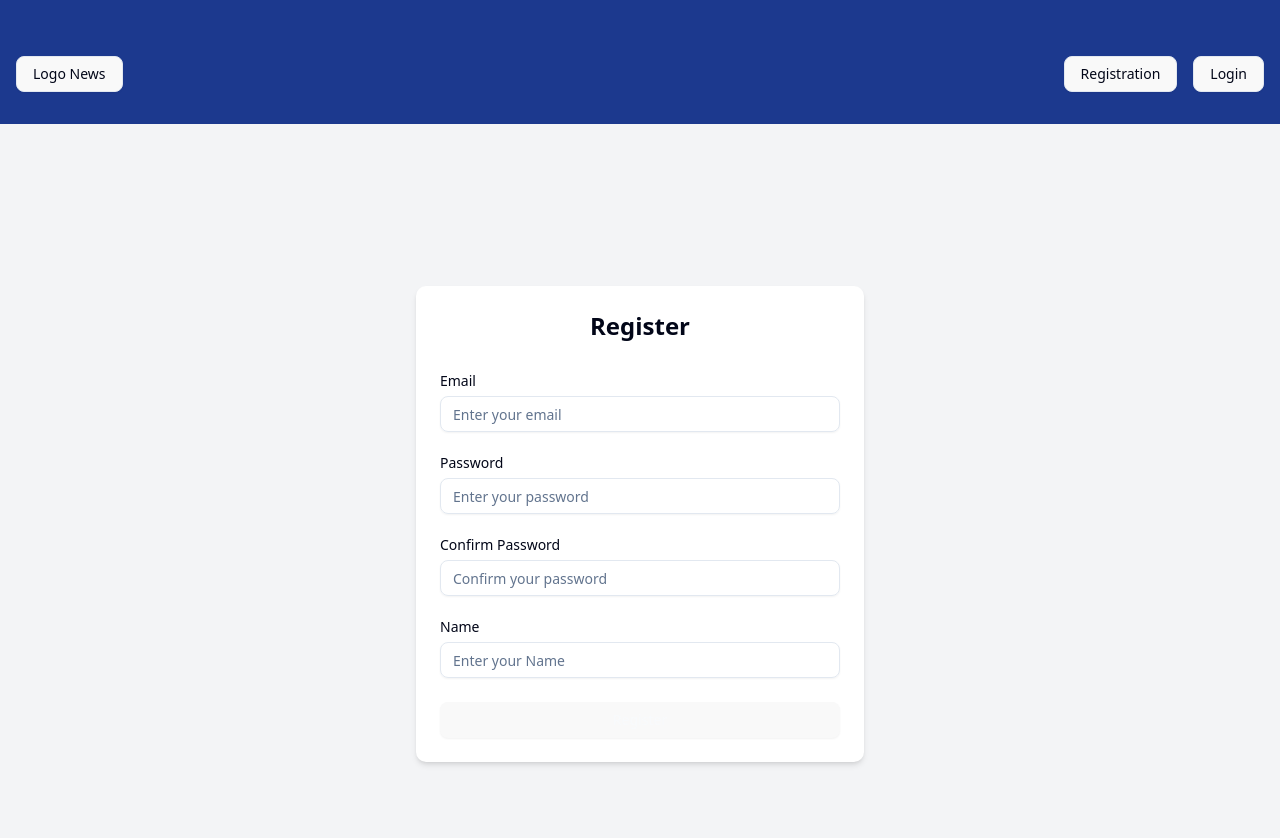
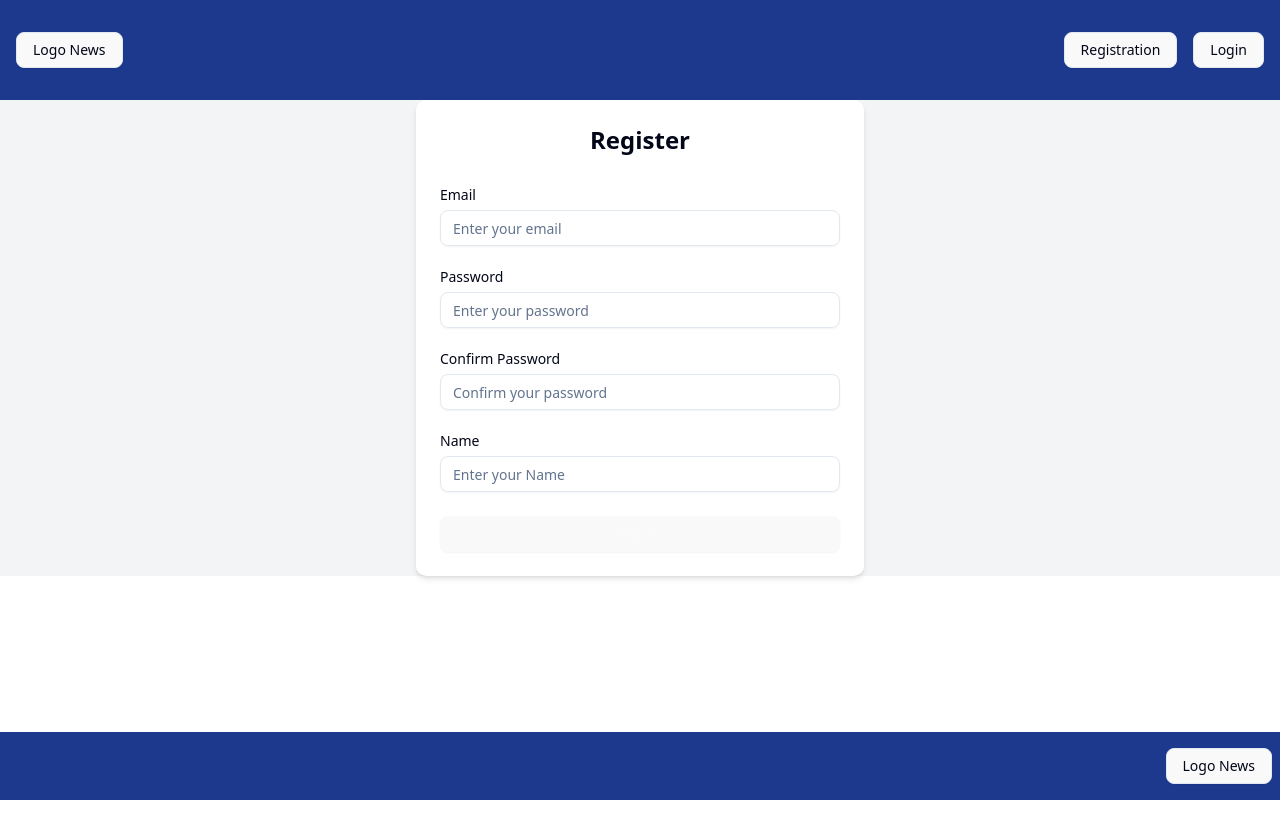
Before and after one commit to Andrey9019/News-Feed-App, a React (Vite) app: page /register in a window 1280 px wide. Shown: the top 838 px of the page. After the commit the page ends 800 px from the top, so only its background shows below. Built offline with nearby package versions, Linux system fonts and the light colour scheme.

Commit message:
update structur main/app file

```diff
--- /dev/null
+++ b/src/App.tsx
@@ -0,0 +1,27 @@
+import { QueryClient, QueryClientProvider } from "@tanstack/react-query";
+import { BrowserRouter, Route, Routes } from "react-router-dom";
+
+import Layout from "./components/Layout";
+import NewsFeedPage from "./pages/NewsFeedPage";
+import NewsDetailsPage from "./pages/NewsDetailsPage";
+import RegisterPage from "./pages/RegisterPage";
+import LoginPage from "./pages/LoginPage";
+
+const queryClient = new QueryClient();
+
+export default function App() {
+  return (
+    <QueryClientProvider client={queryClient}>
+      <BrowserRouter>
+        <Routes>
+          <Route element={<Layout />}>
+            <Route path="/" element={<NewsFeedPage />} />
+            <Route path="/register" element={<RegisterPage />} />
+            <Route path="/login" element={<LoginPage />} />
+            <Route path="/news/:id" element={<NewsDetailsPage />} />
+          </Route>
+        </Routes>
+      </BrowserRouter>
+    </QueryClientProvider>
+  );
+}
--- /dev/null
+++ b/src/components/Footer.tsx
@@ -0,0 +1,14 @@
+import { Link } from "react-router-dom";
+import { Button } from "./ui/button";
+
+export default function Footer() {
+  return (
+    <footer className="bg-blue-900">
+      <div className="container mx-auto px-2 py-4 flex justify-end">
+        <Link to="/" className=" inline-block">
+          <Button variant="outline">Logo News</Button>
+        </Link>
+      </div>
+    </footer>
+  );
+}
--- a/src/components/Header.tsx
+++ b/src/components/Header.tsx
@@ -1,18 +1,18 @@
 import { Link } from "react-router-dom";
 import { Button } from "./ui/button";
 
-function Header() {
+export default function Header() {
   return (
     <header className="bg-blue-900">
       <div className="container mx-auto px-4 py-8 flex justify-between">
-        <Link to="/" className="mt-6 inline-block">
+        <Link to="/" className=" inline-block">
           <Button variant="outline">Logo News</Button>
         </Link>
         <div className="flex justify-end gap-4">
-          <Link to="/register" className="mt-6 inline-block">
+          <Link to="/register" className=" inline-block">
             <Button variant="outline">Registration</Button>
           </Link>
-          <Link to="/login" className="mt-6 inline-block">
+          <Link to="/login" className=" inline-block">
             <Button variant="outline">Login</Button>
           </Link>
         </div>
@@ -20,5 +20,3 @@ function Header() {
     </header>
   );
 }
-
-export default Header;
--- /dev/null
+++ b/src/components/Layout.tsx
@@ -0,0 +1,16 @@
+import { Outlet } from "react-router-dom";
+import Header from "./Header";
+import Footer from "./Footer";
+import App from "@/App";
+
+export default function Layout() {
+  return (
+    <div className="flex flex-col min-h-screen">
+      <Header />
+      <main className="flex-grow container mx-auto ">
+        <Outlet />
+      </main>
+      <Footer />
+    </div>
+  );
+}
--- a/src/main.tsx
+++ b/src/main.tsx
@@ -1,31 +1,12 @@
-import { QueryClient, QueryClientProvider } from "@tanstack/react-query";
 import { StrictMode } from "react";
 import { createRoot } from "react-dom/client";
-import { BrowserRouter, Route, Routes } from "react-router-dom";
 
-import Header from "./components/Header";
-import LoginPage from "./pages/LoginPage";
-import NewsDetailsPage from "./pages/NewsDetailsPage";
-import NewsFeedPage from "./pages/NewsFeedPage";
-import RegisterPage from "./pages/RegisterPage";
-
+import App from "./App";
 import "./index.css";
-
-const queryClient = new QueryClient();
 
 const rootElement = document.getElementById("root") as HTMLElement;
 createRoot(rootElement).render(
   <StrictMode>
-    <QueryClientProvider client={queryClient}>
-      <BrowserRouter>
-        <Header />
-        <Routes>
-          <Route path="/" element={<NewsFeedPage />} />
-          <Route path="/register" element={<RegisterPage />} />
-          <Route path="/login" element={<LoginPage />} />
-          <Route path="/news/:id" element={<NewsDetailsPage />} />
-        </Routes>
-      </BrowserRouter>
-    </QueryClientProvider>
-  </StrictMode>,
+    <App />
+  </StrictMode>
 );
--- a/src/pages/LoginPage.tsx
+++ b/src/pages/LoginPage.tsx
@@ -26,7 +26,7 @@ const RegisterPage = () => {
   };
 
   return (
-    <div className="flex min-h-screen items-center justify-center bg-gray-100">
+    <div className="flex items-center justify-center bg-gray-100">
       <div className="w-full max-w-md space-y-8 rounded-lg bg-white p-6 shadow-md">
         <h2 className="text-center text-2xl font-bold">Login</h2>
         <Form {...form}>
@@ -51,7 +51,11 @@ const RegisterPage = () => {
                 <FormItem>
                   <FormLabel>Password</FormLabel>
                   <FormControl>
-                    <Input type="password" placeholder="Enter your password" {...field} />
+                    <Input
+                      type="password"
+                      placeholder="Enter your password"
+                      {...field}
+                    />
                   </FormControl>
                   <FormMessage />
                 </FormItem>
--- a/src/pages/RegisterPage.tsx
+++ b/src/pages/RegisterPage.tsx
@@ -28,7 +28,7 @@ const RegisterPage = () => {
   };
 
   return (
-    <div className="flex min-h-screen items-center justify-center bg-gray-100">
+    <div className="flex  items-center justify-center bg-gray-100">
       <div className="w-full max-w-md space-y-8 rounded-lg bg-white p-6 shadow-md">
         <h2 className="text-center text-2xl font-bold">Register</h2>
         <Form {...form}>
@@ -53,7 +53,11 @@ const RegisterPage = () => {
                 <FormItem>
                   <FormLabel>Password</FormLabel>
                   <FormControl>
-                    <Input type="password" placeholder="Enter your password" {...field} />
+                    <Input
+                      type="password"
+                      placeholder="Enter your password"
+                      {...field}
+                    />
                   </FormControl>
                   <FormMessage />
                 </FormItem>
@@ -66,7 +70,11 @@ const RegisterPage = () => {
                 <FormItem>
                   <FormLabel>Confirm Password</FormLabel>
                   <FormControl>
-                    <Input type="password" placeholder="Confirm your password" {...field} />
+                    <Input
+                      type="password"
+                      placeholder="Confirm your password"
+                      {...field}
+                    />
                   </FormControl>
                   <FormMessage />
                 </FormItem>
@@ -79,7 +87,11 @@ const RegisterPage = () => {
                 <FormItem>
                   <FormLabel>Name</FormLabel>
                   <FormControl>
-                    <Input type="string" placeholder="Enter your Name" {...field} />
+                    <Input
+                      type="string"
+                      placeholder="Enter your Name"
+                      {...field}
+                    />
                   </FormControl>
                   <FormMessage />
                 </FormItem>
```
